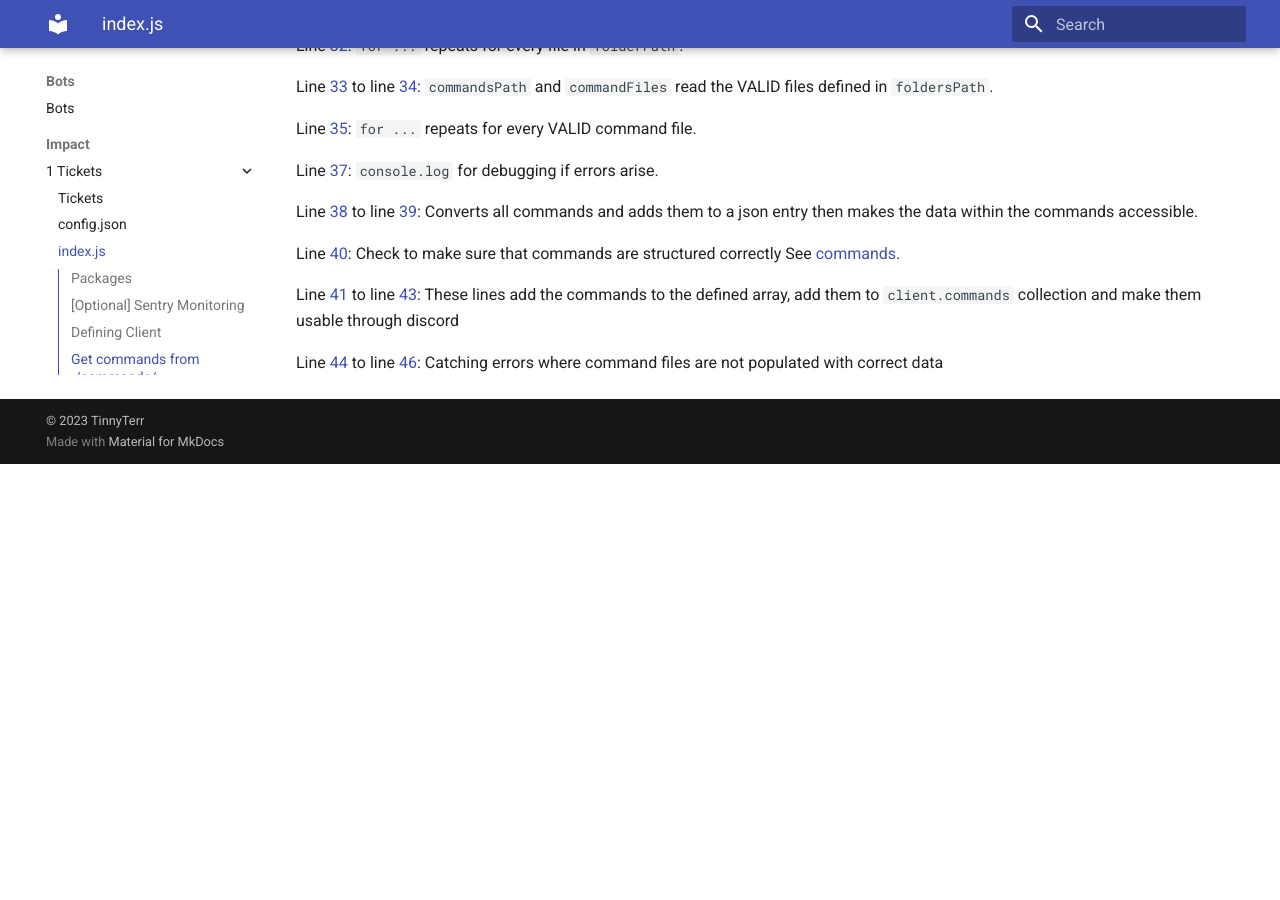
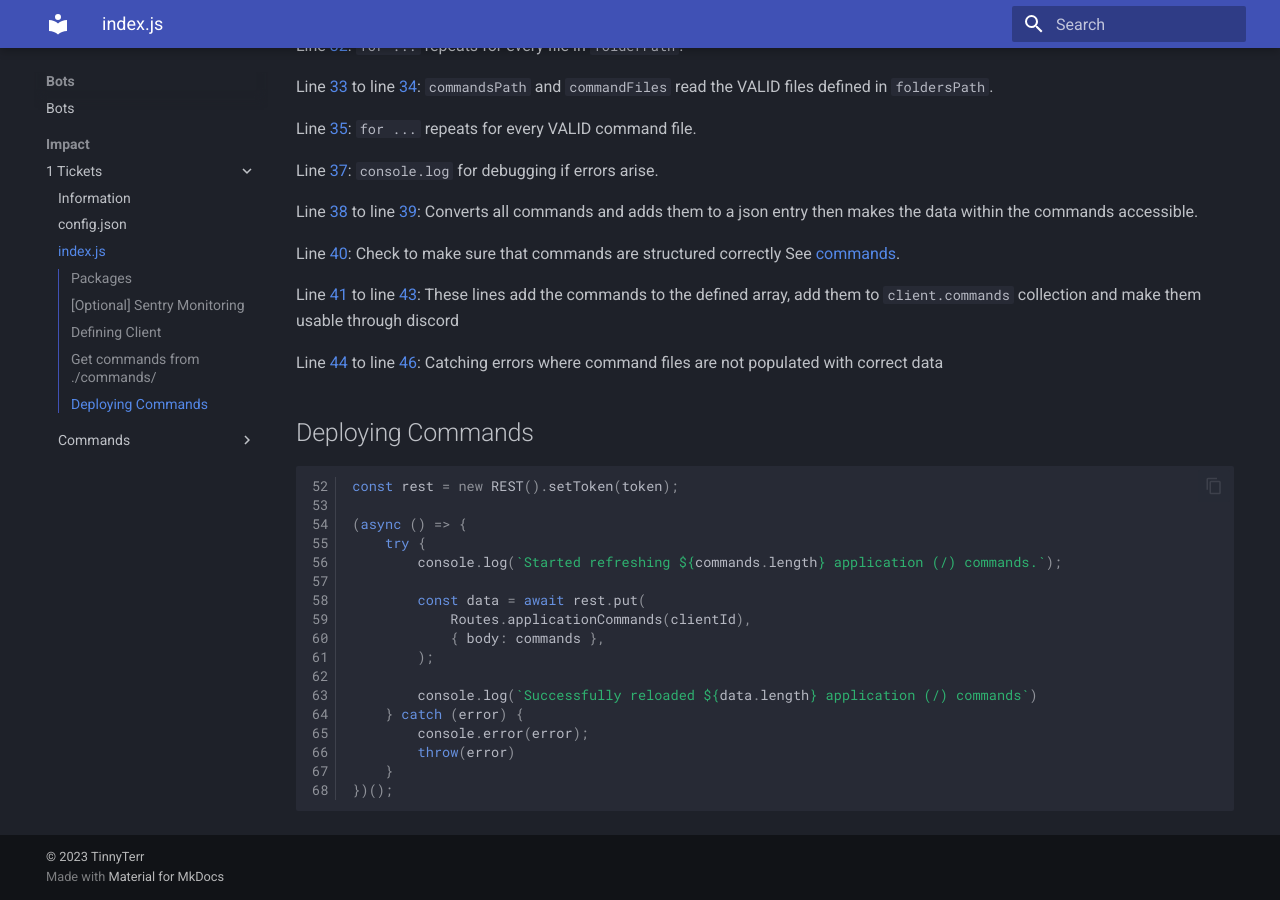
Before and after one commit to TinnyTerr/tinnyterr.github, an MkDocs documentation site: the page built from docs/Bots/Impact/1 Tickets/index.js.md, in a window 1280 px wide and 900 px high, scrolled down 2019 px. Built offline with MkDocs 1.6.1 and Material for MkDocs 9.7.7, drawn with Linux system fonts in a browser that asks for light colours; before the commit the page ends 2483 px from its top, so only the background shows below that.

Commit message:
slate and update index.js.md

````diff
--- a/docs/Bots/Impact/1 Tickets/index.js.md
+++ b/docs/Bots/Impact/1 Tickets/index.js.md
@@ -125,3 +125,25 @@ These lines add the commands to the defined array, add them to `client.commands`
 
 Line [44](#__codelineno-3-44) to line [46](#__codelineno-3-46):
 Catching errors where command files are not populated with correct data
+
+## Deploying Commands
+
+``` javascript linenums="52"
+const rest = new REST().setToken(token);
+
+(async () => {
+	try {
+		console.log(`Started refreshing ${commands.length} application (/) commands.`);
+
+		const data = await rest.put(
+			Routes.applicationCommands(clientId),
+			{ body: commands },
+		);
+
+		console.log(`Successfully reloaded ${data.length} application (/) commands`)
+	} catch (error) {
+		console.error(error);
+		throw(error)
+	}
+})();
+```
--- a/docs/Bots/Impact/1 Tickets/index.md
+++ b/docs/Bots/Impact/1 Tickets/index.md
@@ -1,4 +1,4 @@
-# Tickets
+# Information
 
 ---
 Defining information:
--- a/mkdocs.yml
+++ b/mkdocs.yml
@@ -1,5 +1,7 @@
 site_name: My Docs
 theme:
+  palette:
+    scheme: slate
   name: material
   features:
     - navigation.tabs
````
Also changed, not shown: README.md (added, +3 -0 lines), 1 other file.
